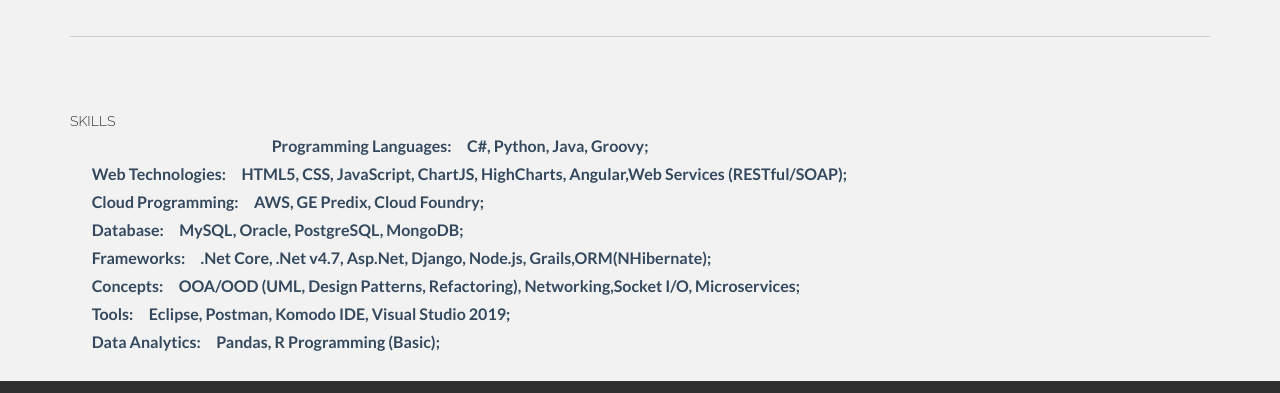
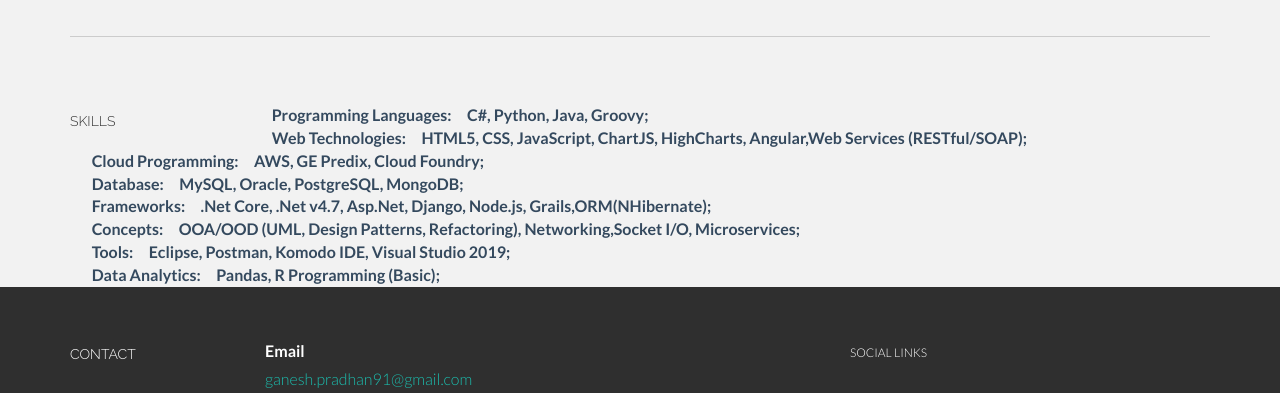
Before and after one commit to ganeshpra/ganeshpra.github.io, a plain HTML site: page index.html in a window 1280 px wide. Shown: the part 5168-5561 px from the top of the page. Drawn offline with Linux system fonts and the light colour scheme.

Commit message:
Update index.html

```diff
--- a/index.html
+++ b/index.html
@@ -334,7 +334,7 @@
                     <h5>SKILLS</h5>
                   </div>
                   <div class="col-lg-12">
-                      <p><br/>
+			<div>
 			&nbsp; &nbsp; &nbsp; &nbsp;<t>Programming Languages: &nbsp; &nbsp; C#, Python, Java, Groovy;</t><br/>
                         &nbsp; &nbsp; &nbsp; &nbsp;<t>Web Technologies: &nbsp; &nbsp; HTML5, CSS, JavaScript, ChartJS, HighCharts, Angular,Web Services (RESTful/SOAP);</t><br/>
                         &nbsp; &nbsp; &nbsp; &nbsp;<t>Cloud Programming: &nbsp; &nbsp; AWS, GE Predix, Cloud Foundry;</t><br/>
@@ -343,7 +343,7 @@
                         &nbsp; &nbsp; &nbsp; &nbsp;<t>Concepts: &nbsp; &nbsp; OOA/OOD (UML, Design Patterns, Refactoring), Networking,Socket I/O, Microservices;</t><br/>
                         &nbsp; &nbsp; &nbsp; &nbsp;<t>Tools: &nbsp; &nbsp; Eclipse, Postman, Komodo IDE, Visual Studio 2019;</t><br/>
 			&nbsp; &nbsp; &nbsp; &nbsp;<t>Data Analytics: &nbsp; &nbsp; Pandas, R Programming (Basic);</t><br/>
-                      </p>
+			  </div>
                     </div>
                   </div>
                 </div>
```
